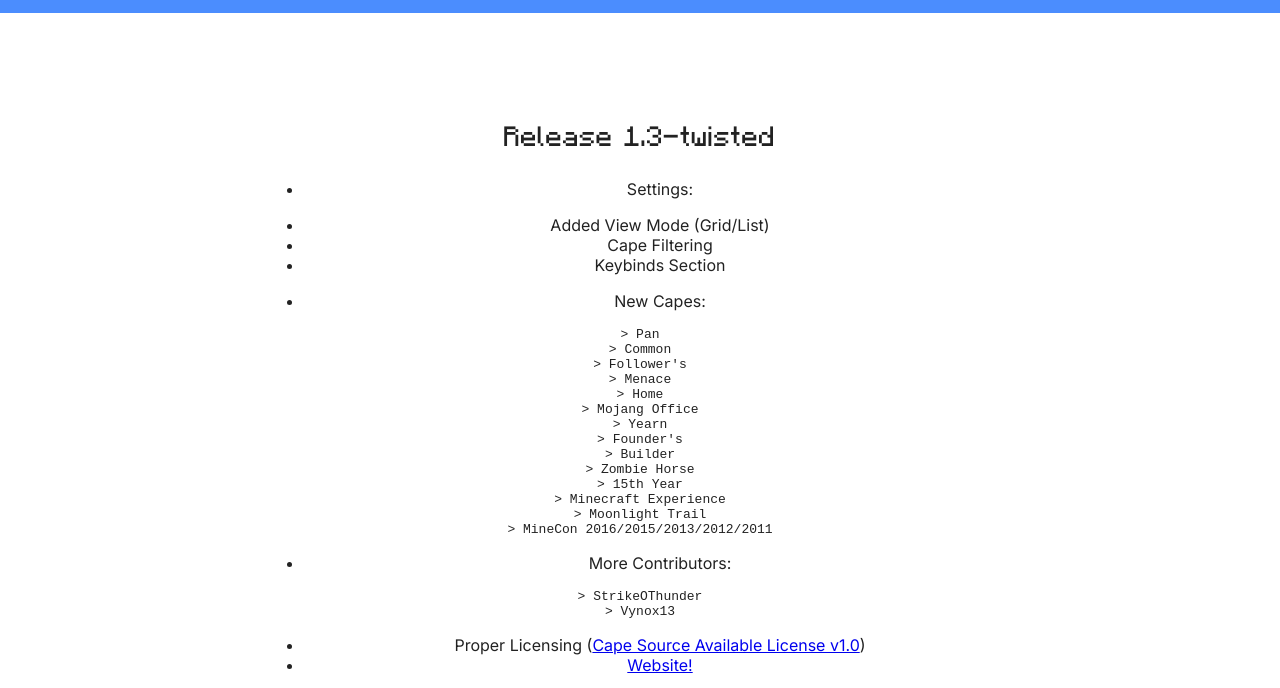
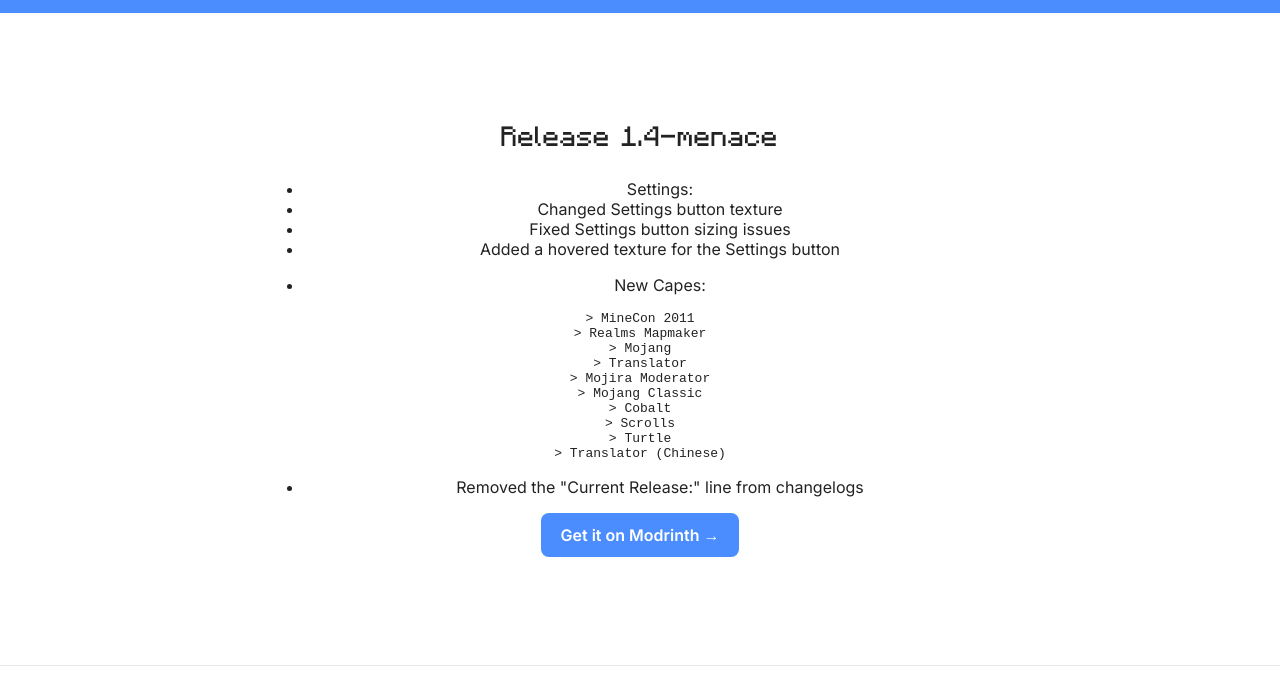
Before and after one commit to Ennismore0/ennismore0.github.io, a plain HTML site: page project/changelog.html in a window 1280 px wide. Shown: the part 67-755 px from the top of the page. Drawn offline with Linux system fonts and the light colour scheme.

Commit message:
Update changelog.html

```diff
--- a/project/changelog.html
+++ b/project/changelog.html
@@ -17,46 +17,34 @@
 
     <main>
         <section class="development">
-            <h2>Release 1.3-twisted</h2>
+    <h2>Release 1.4-menace</h2>
 
     <ul>
         <li>Settings:</li>
+        <li>Changed Settings button texture</li>
+        <li>Fixed Settings button sizing issues</li>
+        <li>Added a hovered texture for the Settings button</li>
     </ul>
-<ul>
-<li>Added View Mode (Grid/List)</li>
-<li>Cape Filtering</li>
-<li>Keybinds Section</li>
-</ul>
+
     <ul>
         <li>New Capes:</li>
     </ul>
-<pre><code>&gt; Pan
-&gt; Common
-&gt; Follower's
-&gt; Menace
-&gt; Home
-&gt; Mojang Office
-&gt; Yearn
-&gt; Founder's
-&gt; Builder
-&gt; Zombie Horse
-&gt; 15th Year
-&gt; Minecraft Experience
-&gt; Moonlight Trail
-&gt; MineCon 2016/2015/2013/2012/2011
-</code></pre>
+    <pre><code>&gt; MineCon 2011
+&gt; Realms Mapmaker
+&gt; Mojang
+&gt; Translator
+&gt; Mojira Moderator
+&gt; Mojang Classic
+&gt; Cobalt
+&gt; Scrolls
+&gt; Turtle
+&gt; Translator (Chinese)</code></pre>
+
     <ul>
-<li>More Contributors:</li>
-</ul>
-<pre><code>&gt; StrikeOThunder
-&gt; Vynox13
-</code></pre>
-<ul>
-<li>Proper Licensing (<a href="https://raw.githubusercontent.com/Ennismore0/Cape/refs/heads/main/LICENSE.txt">Cape Source Available License v1.0</a>)</li>
-<li><a href="https://ennismore0.github.io/">Website!</a></li>
+        <li>Removed the "Current Release:" line from changelogs</li>
     </ul>
 
-            <a href="https://modrinth.com/mod/cape./version/1.3-twisted" class="button button-primary">
+    <a href="https://modrinth.com/mod/cape./version/1.4-menace" class="button button-primary">
         Get it on Modrinth →
     </a>
 </section>
```
Lines whose indentation alone changed are shown as unchanged.
